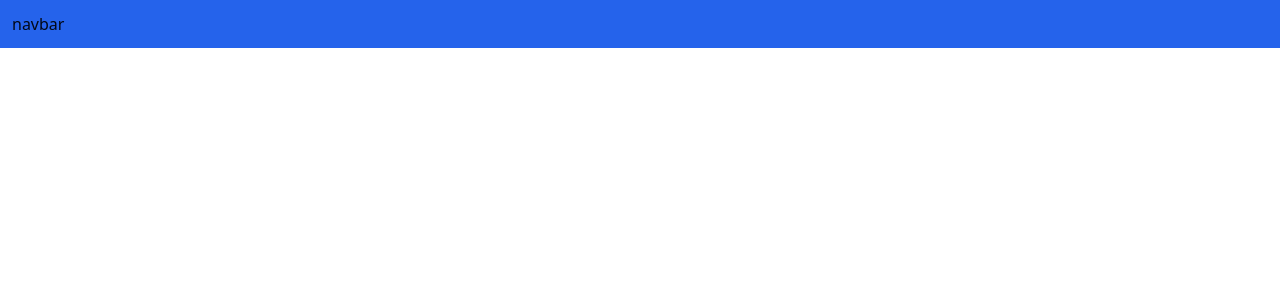
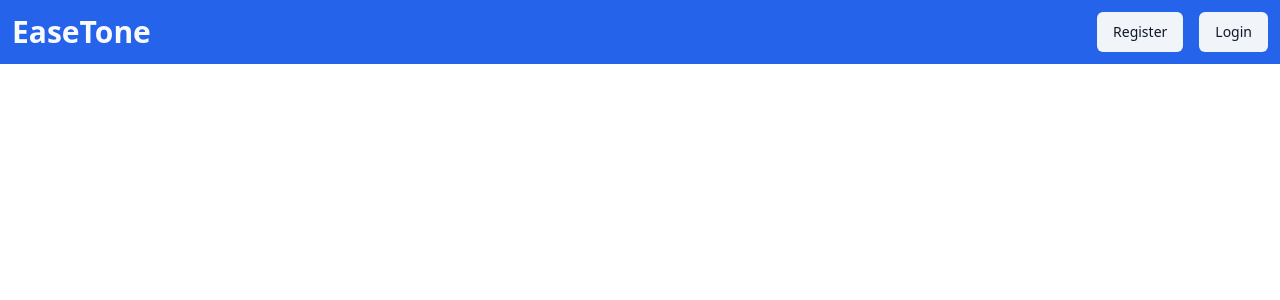
Before and after one commit to yasin-arft/easetone-client, a React (Vite) app: page / in a window 1280 px wide. Shown: the top 300 px of the page. Built offline with nearby package versions, Linux system fonts and the light colour scheme.

Commit message:
simple navbar added

```diff
--- a/src/shared/Navbar.jsx
+++ b/src/shared/Navbar.jsx
@@ -1,9 +1,15 @@
 import { Button } from "@/components/ui/button";
+import { useNavigate } from "react-router-dom";
 
 const Navbar = () => {
+  const navigate = useNavigate();
   return (
     <nav className="p-3 flex justify-between items-center bg-primary">
-      navbar
+      <button onClick={() => navigate('/')} className="text-2xl lg:text-3xl text-primary-foreground font-bold">EaseTone</button>
+      <div className="flex gap-4 text-primary">
+        <Button onClick={() => navigate('/register')} variant="secondary">Register</Button>
+        <Button onClick={() => navigate('/login')} variant="secondary">Login</Button>
+      </div>
     </nav>
   );
 };
```
Also changed, not shown: src/Routes/Router.jsx (+11 -1 lines).
